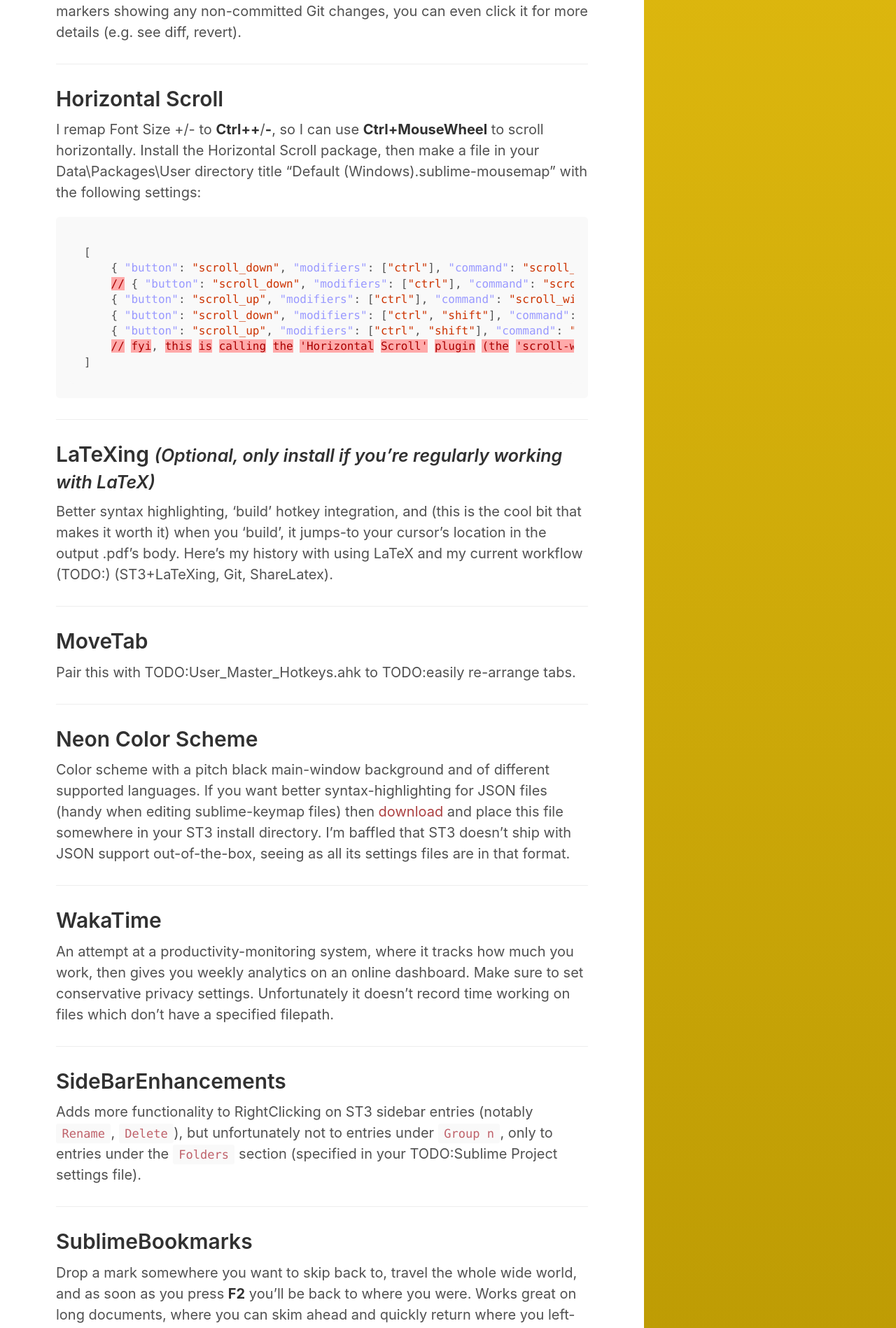
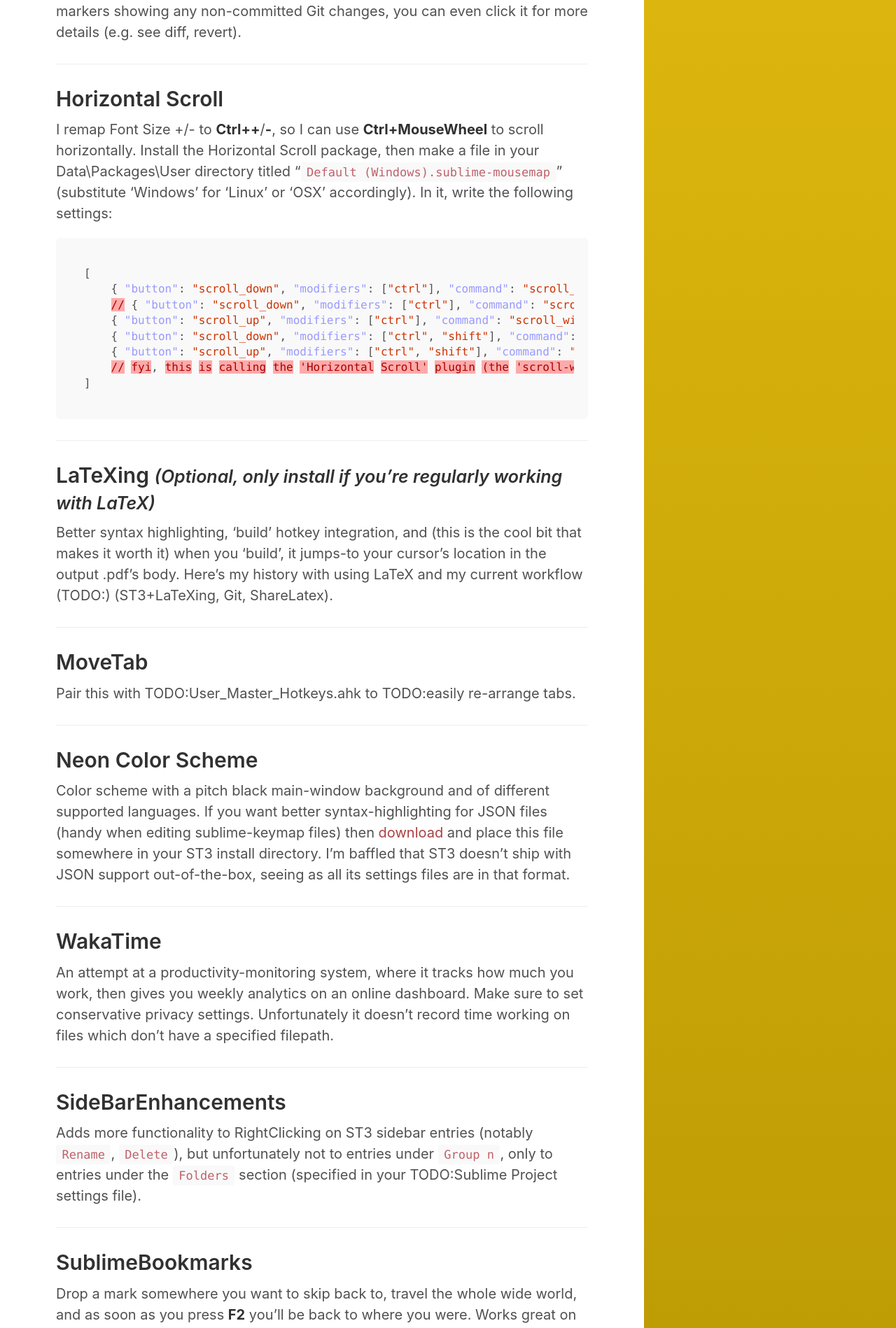
Before and after one commit to VanitasVanitatum/VanitasVanitatum.github.io, a Jekyll site: the page built from _posts/2018-03-25-sublime-text-3-best-packages.md, in a window 1280 px wide. Shown: the part 2294-4192 px from the top of the page at 70% size. Built offline with Jekyll 4.4.1, drawn with Linux system fonts in a browser that asks for light colours; some of the changed text lies outside the part shown.

Commit message:
horizontal scroll

````diff
--- a/_posts/2018-03-25-sublime-text-3-best-packages.md
+++ b/_posts/2018-03-25-sublime-text-3-best-packages.md
@@ -52,7 +52,7 @@
 
 ___
 ## Horizontal Scroll
-I remap Font Size +/- to **Ctrl++**/**-**, so I can use **Ctrl+MouseWheel** to scroll horizontally. Install the Horizontal Scroll package, then make a file in your Data\Packages\User directory title "Default (Windows).sublime-mousemap" with the following settings:
+I remap Font Size +/- to **Ctrl++**/**-**, so I can use **Ctrl+MouseWheel** to scroll horizontally. Install the Horizontal Scroll package, then make a file in your Data\Packages\User directory titled "`Default (Windows).sublime-mousemap`" (substitute 'Windows' for 'Linux' or 'OSX' accordingly). In it, write the following settings:
 ```json
 [
     { "button": "scroll_down", "modifiers": ["ctrl"], "command": "scroll_width", "args": {"amount": 30, "by_character": true }, "context": [ { "key": "setting.word_wrap", "operator": "equal", "operand": false } ] },
````
